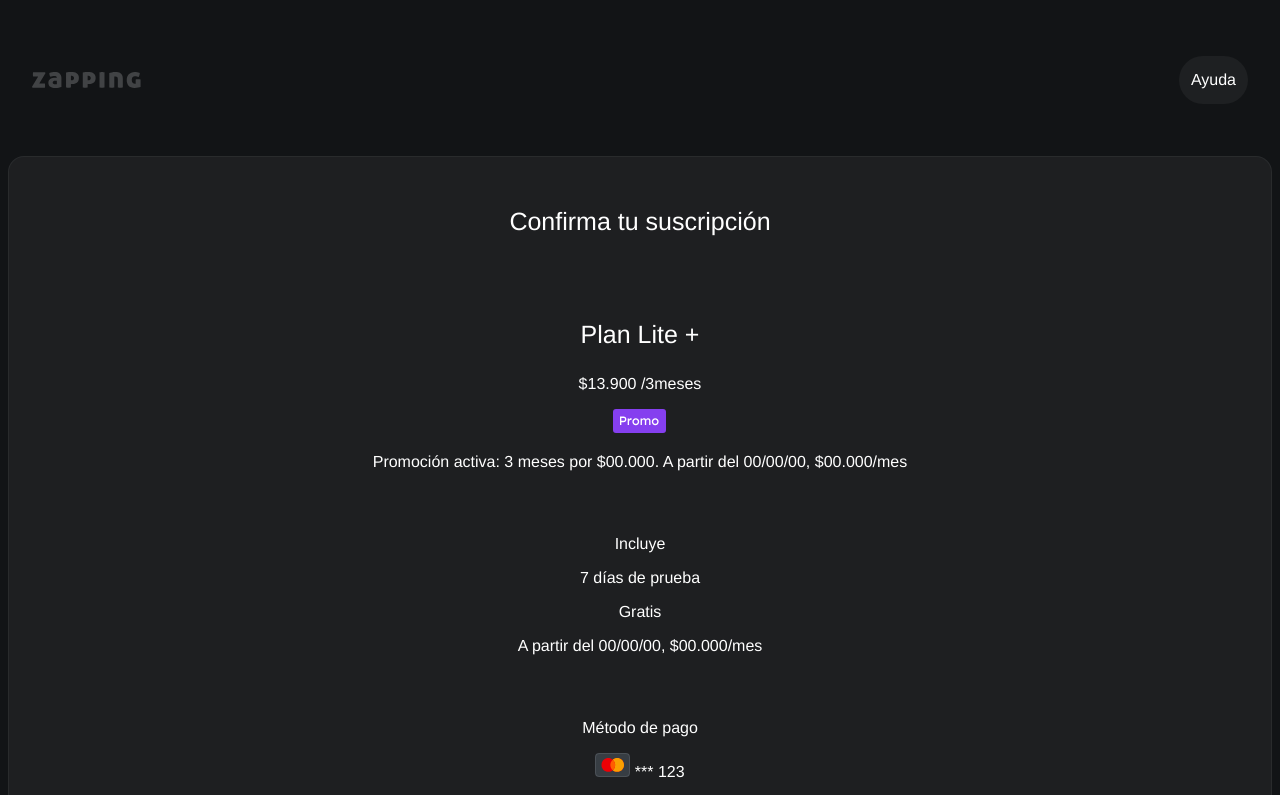
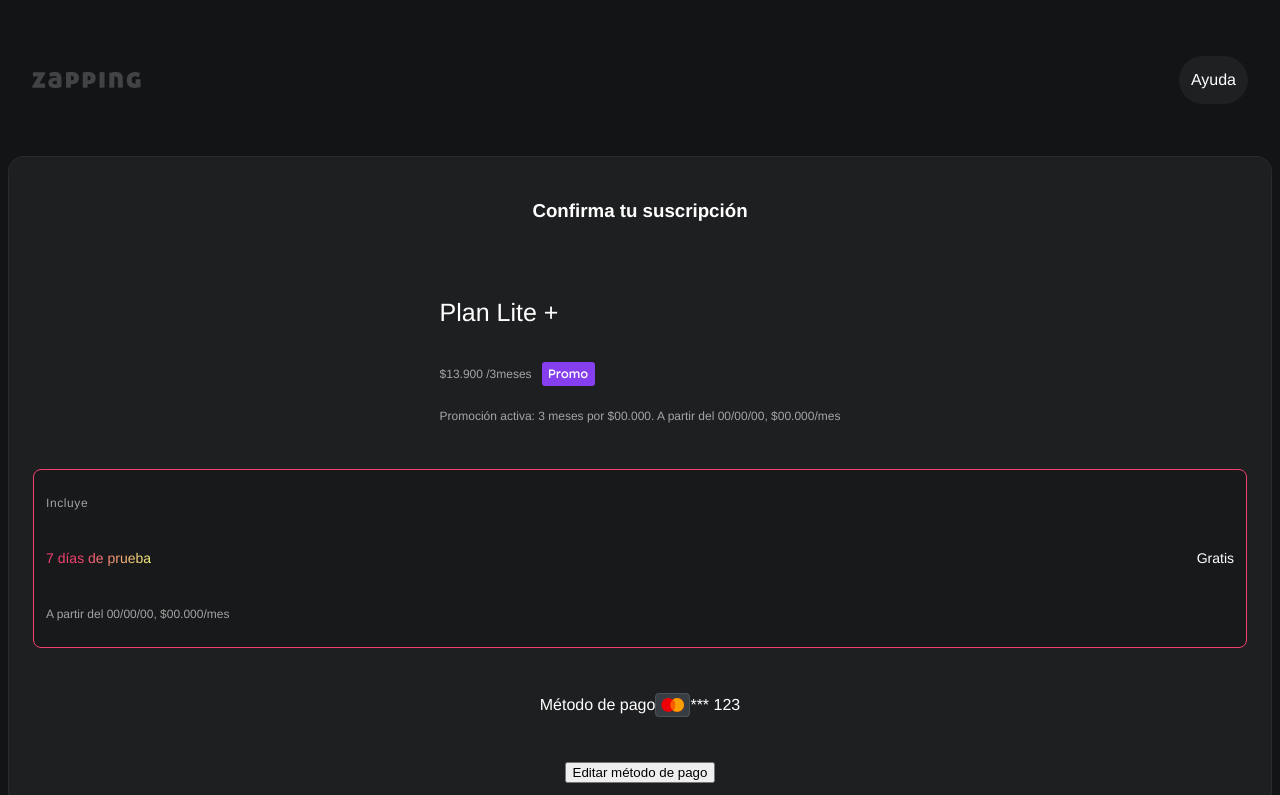
Before and after one commit to ceciPino/test-frontend-zapping, a website with bundled scripts: page src/index.html in a window 1280 px wide. Shown: the top 795 px of the page. Built offline with nearby package versions, Linux system fonts and the light colour scheme.

Commit message:
ajustes pantalla checkout

```diff
--- a/src/components/checkout/checkout.js
+++ b/src/components/checkout/checkout.js
@@ -27,9 +27,11 @@ export const checkout = () => {
                 A partir del 00/00/00, $00.000/mes</p>
         </div>
         <div class="plan-description">
-            <p>Incluye</p>
-            <p>7 días de prueba</p> <span>Gratis</span>
-            <p>A partir del 00/00/00, $00.000/mes</p>
+            <p class="incluye">Incluye</p>
+            <div class="dias-prueba">
+                <p>7 días de prueba</p> <span>Gratis</span>
+            </div>
+            <p class="fecha-inicio">A partir del 00/00/00, $00.000/mes</p>
         </div>
         <div class="payment-method">
             <p>Método de pago</p>
--- a/src/styles.scss
+++ b/src/styles.scss
@@ -6,7 +6,6 @@ $text-color-final: rgba(255, 255, 255, 0);
 body {
   background-color: $color-primary;
   color: $text-color-initial;
-  text-align: center;
   font-family: $font-stack;
 
   .checkout-container {
@@ -50,7 +49,7 @@ body {
       display: flex;
       padding: 24px;
       flex-direction: column;
-      justify-content: center;
+      //justify-content: center;
       align-items: center;
       gap: 32px;
       align-self: stretch;
@@ -58,12 +57,99 @@ body {
       border: 1px solid rgba(255, 255, 255, 0.05);
       background: rgba(255, 255, 255, 0.05);
 
-      h3 {
-        font-size: 25px;
-        font-style: normal;
-        font-weight: 500;
-        line-height: 31px;
+      .plan-price-container {
+        display: flex;
+        flex-direction: column;
+        align-items: flex-start;
+        //gap: 6px;
+        //flex: 1 0 0;
+
+        h3 {
+          font-size: 25px;
+          font-style: normal;
+          font-weight: 500;
+          line-height: 31px;
+        }
+
+        .plan-price {
+          display: flex;
+          width: -webkit-fill-available;
+          flex-direction: row;
+          align-items: center;
+          gap: 10px;
+          justify-content: flex-start;
+                }
+
+        p {
+          align-self: stretch;
+          color: rgba(255, 255, 255, 0.6);
+          font-size: 12px;
+          font-style: normal;
+          font-weight: 400;
+          line-height: 18px;
+        }
       }
+
+      .plan-description {
+        display: flex;
+        padding: 12px;
+        flex-direction: column;
+        align-items: flex-start;
+        gap: 10px;
+        align-self: stretch;
+        border-radius: 8px;
+        border: 1px solid var(--gradient-primary, #ef426f);
+        background: var(--base-alpha-black-20, rgba(0, 0, 0, 0.2));
+
+        .incluye {
+          color: var(--base-alpha-white-60, rgba(255, 255, 255, 0.6));
+          font-size: 12px;
+          font-weight: 500;
+          line-height: 18px;
+          letter-spacing: 0.6px;
+        }
+        .dias-prueba {
+          display: flex;
+          flex-direction: row;
+          align-items: center;
+          justify-content: space-between;
+          font-size: 14px;
+          font-style: normal;
+          font-weight: 500;
+          line-height: 21px;
+          width: -webkit-fill-available;
+
+          p {
+            background: var(
+              --gradient-primary,
+              linear-gradient(97deg, #ef426f 34.9%, #f0f179 98.88%)
+            );
+            background-clip: text;
+            -webkit-background-clip: text;
+            -webkit-text-fill-color: transparent;
+          }
+
+          span {
+            color: var(--base-white, #fff);
+          }
+        }
+
+        .fecha-inicio {
+          color: rgba(255, 255, 255, 0.6);
+          font-size: 12px;
+          font-weight: 400;
+          line-height: 18px;
+        }
+      }
+
+      .payment-method {
+        display: flex;
+        flex-direction: row;
+        align-items: center;
+        justify-content: space-around;
+      }
+
+
     }
   }
 
@@ -73,6 +159,7 @@ body {
     flex-direction: column;
     gap: 4px;
     justify-content: space-around;
+    text-align: center;
     .icon-container {
       align-items: center;
     }
@@ -120,6 +207,7 @@ body {
     flex-direction: column;
     gap: 4px;
     justify-content: space-around;
+    text-align: center;
 
     header {
       color: $text-color-initial;
```
Also changed, not shown: src/styles.css, 1 other file.
